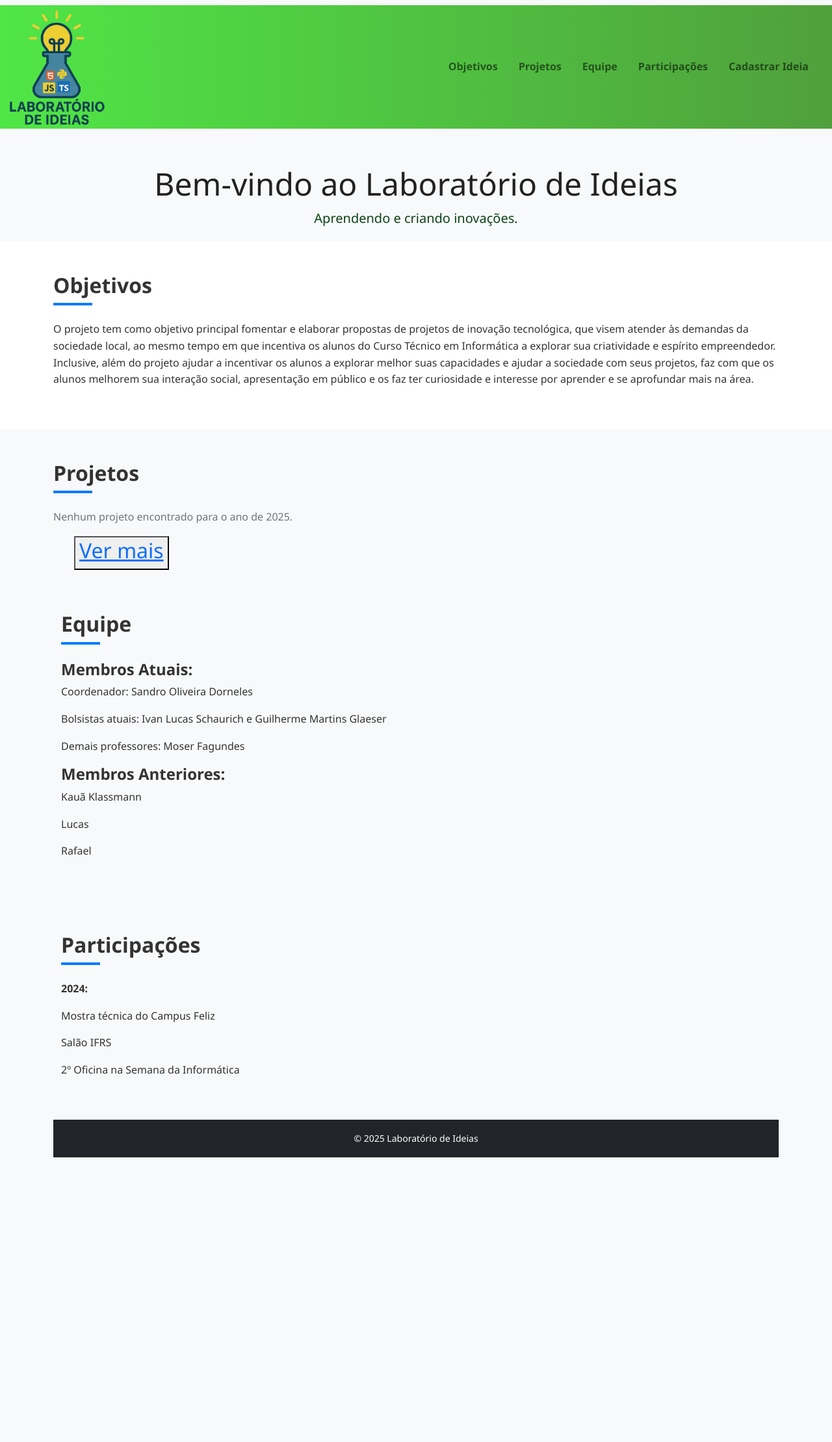
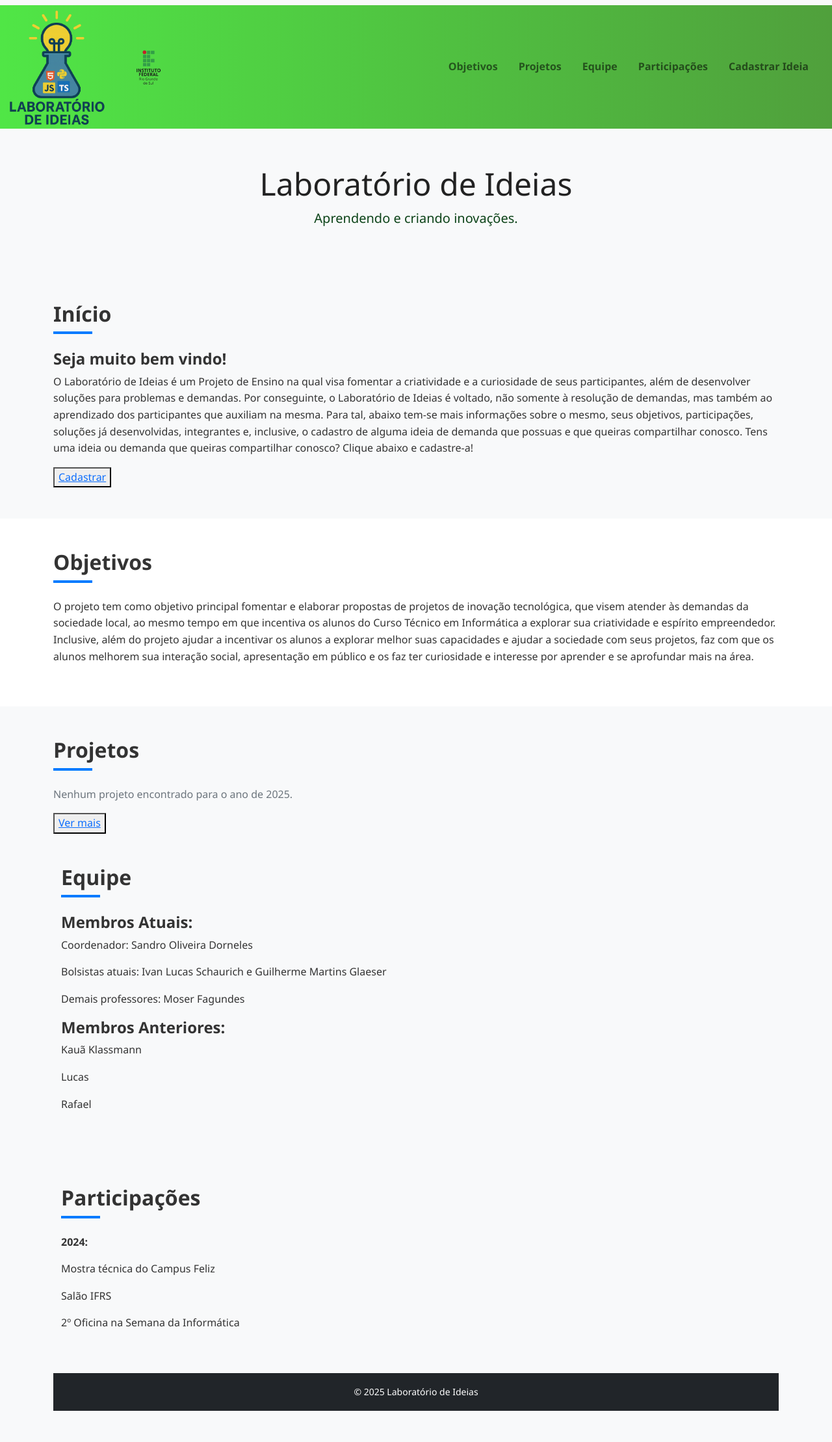
Before and after one commit to GUI-MG/Website_LabIdeias, a PHP site: page / in a window 1280 px wide. Shown: the whole page at 65% size. Before the commit the page ends 1781 px from the top, so only its background shows below. Run offline with PHP 8.4, Linux system fonts and the light colour scheme; data that the repository does not hold is empty; some libraries are stand-ins or nearby versions.

Commit message:
Adicionado início, explicação no cadastro de ideias, entre outros.

```diff
--- a/assets/css/style.css
+++ b/assets/css/style.css
@@ -55,6 +55,9 @@ body {
     margin-top: 0%;
   }
 
+  section#home a img {
+    align-items: auto;
+  }
   section#home h1 {
     font-size: 3rem;
     font-weight: 400;
@@ -66,8 +69,10 @@ body {
   }
 
   section#home div.container {
-    height: 70px;
+    max-width: 90%;
     width: 90%;
+    max-height: 90%;
+    height: 90%;
   }
 
   section#Objetivos div.container {
@@ -79,8 +84,8 @@ body {
 
   }
 
-  section#projetos ul a h6 {
-    font-size: 2rem;
+  section#projetos ul button a {
+    border-radius: 40px;
   }
   /* Títulos de seção */
   section h2 {
--- a/index.php
+++ b/index.php
@@ -15,7 +15,10 @@
   <nav class="navbar navbar-expand-lg navbar-light bg-light">
     <div class="container">
       <a class="navbar-brand" href="#">
-        <img src="assets/img/logo.png" alt="Logo Lab Ideias"  height="320">
+        <img src="assets/img/logo.png" alt="Logo Lab Ideias"  height="220">
+      </a>
+      <a class="navbar-brand" href="#">
+        <img src="assets/img/logoIfrs.png" alt="Logo IFRS" height="320">
       </a>
       <button class="navbar-toggler" type="button" data-bs-toggle="collapse" data-bs-target="#navbarNav">
         <span class="navbar-toggler-icon"></span>
@@ -32,11 +35,24 @@
     </div>
   </nav>
 
-  <!-- Home Section -->
   <section id="home" class="py-5 text-center bg-light">
     <div class="container">
-      <h1>Bem-vindo ao Laboratório de Ideias</h1>
+      <h1>Laboratório de Ideias</h1>
       <p>Aprendendo e criando inovações.</p>
+    </div>
+  </section>
+
+  <!-- Home Section -->
+  <section id="presentation" class="py-5 bg-light">
+    <div class="container">
+      <h2>Início</h2>
+      <h4><b>Seja muito bem vindo!</b></h4>
+      <p>O Laboratório de Ideias é um Projeto de Ensino na qual visa fomentar a criatividade e a curiosidade de seus participantes,
+        além de desenvolver soluções para problemas e demandas. Por conseguinte, o Laboratório de Ideias é voltado, não somente à resolução de demandas, mas também ao aprendizado dos participantes que auxiliam na mesma.
+        Para tal, abaixo tem-se mais informações sobre o mesmo, seus objetivos, participações, soluções já desenvolvidas, integrantes e, inclusive, o cadastro de alguma ideia de demanda que possuas e que queiras compartilhar conosco.
+        Tens uma ideia ou demanda que queiras compartilhar conosco? Clique abaixo e cadastre-a!
+      </p>
+      <button><a href="cadastro.php">Cadastrar</a></button>
     </div>
   </section>
 
@@ -59,9 +75,8 @@
       <?php
       require 'exibirprojetos.php'
       ?>
-      <ul>
-        <button><a href="projetos.php"><h6>Ver mais</h6></a></button>
-</ul>
+      <button><a href="projetos.php"><h8>Ver mais</h8></a></button>
+
 
   <!-- Equipe -->
   <section id="equipe" class="py-5">
```
Also changed, not shown: admin.php (added, +57 -0 lines), cadastro.php (+8 -8 lines), navbar.php (+5 -5 lines), assets/img/LogoIfrs.png (added).
